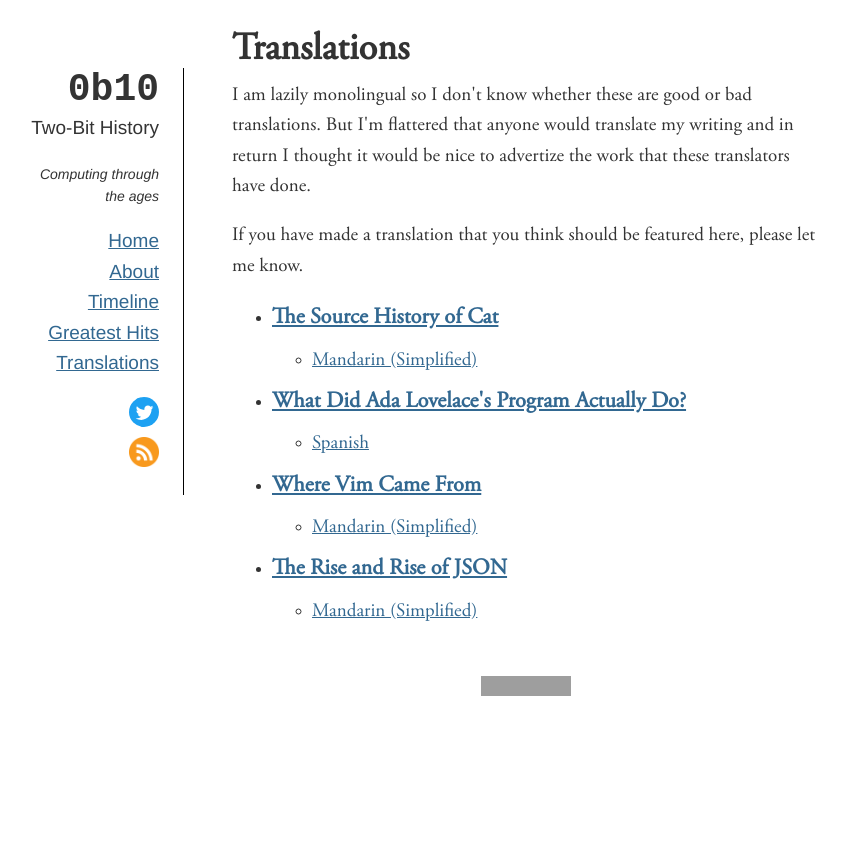
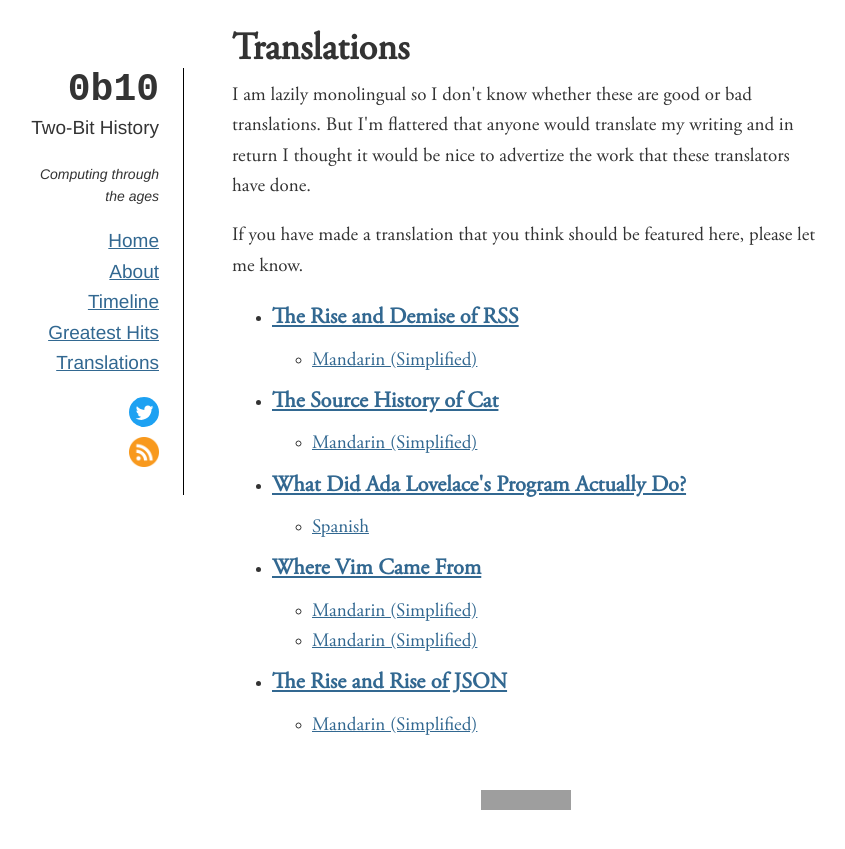
Before and after one commit to sinclairtarget/sinclairtarget.github.io, a Jekyll site: the page built from translations.html, in a window 1280 px wide. Shown: the top 849 px of the page, without its empty margins (114-959 px from the left). Built offline with Jekyll 4.4.1, drawn with Linux system fonts in a browser that asks for light colours; grey boxes are pictures that could not be loaded.

Commit message:
Add batkiz translations.

```diff
--- a/_posts/2018-12-18-rss.md
+++ b/_posts/2018-12-18-rss.md
@@ -12,6 +12,9 @@ excerpt: >
     different computer programs. Today, though RSS continues to power many
     applications on the web, it has become, for most people, an obscure
     technology.
+translations:
+    - language: 'Mandarin (Simplified)'
+      url: 'https://blog.batkiz.com/2018/10/09/translation-the-rise-and-demise-of-rss/'
 ---
 
 _This post was originally published on [September 16th, 2018]({% link
```
Also changed, not shown: _posts/2018-08-05-where-vim-came-from.md (+2 -0 lines).
